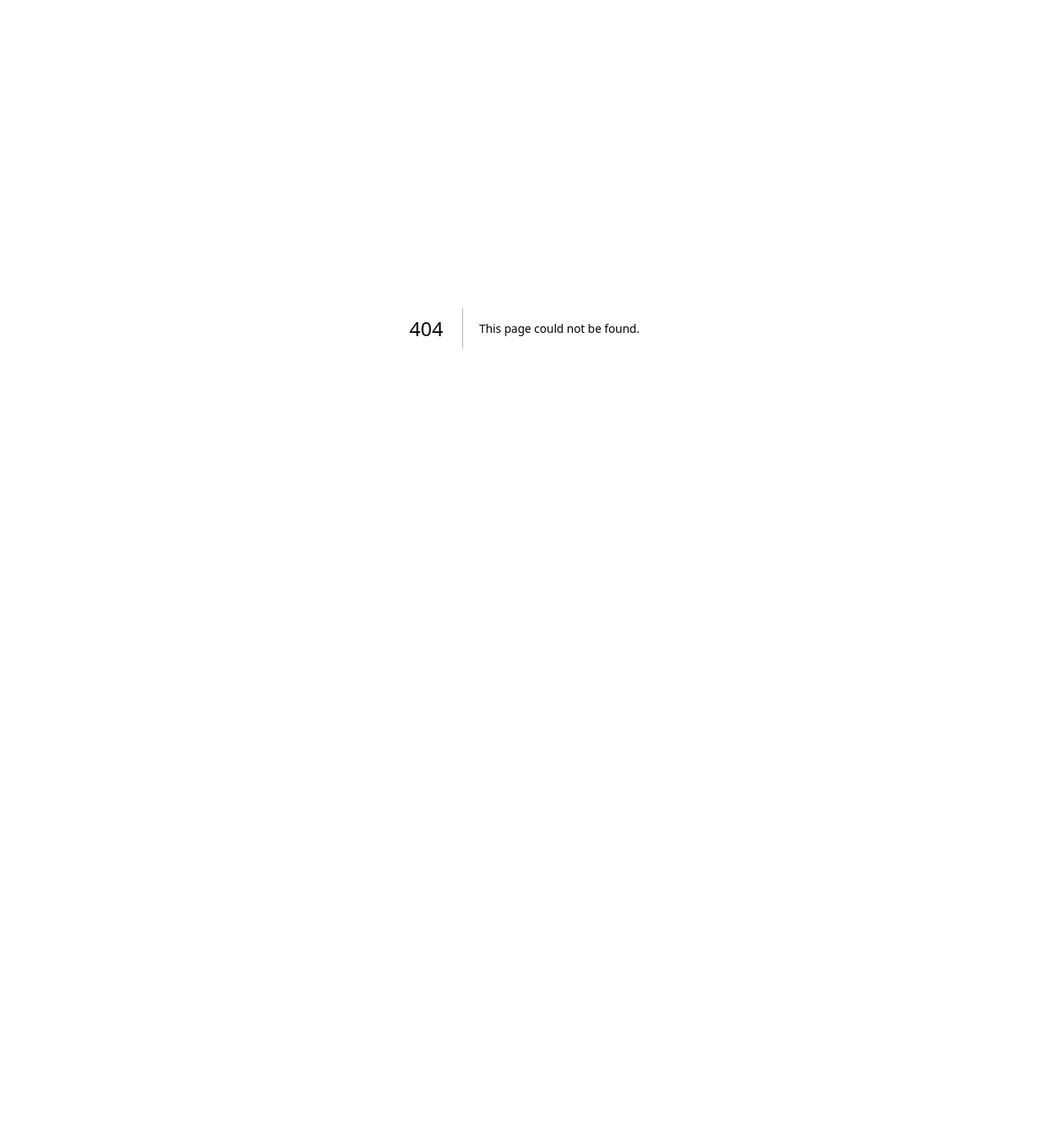
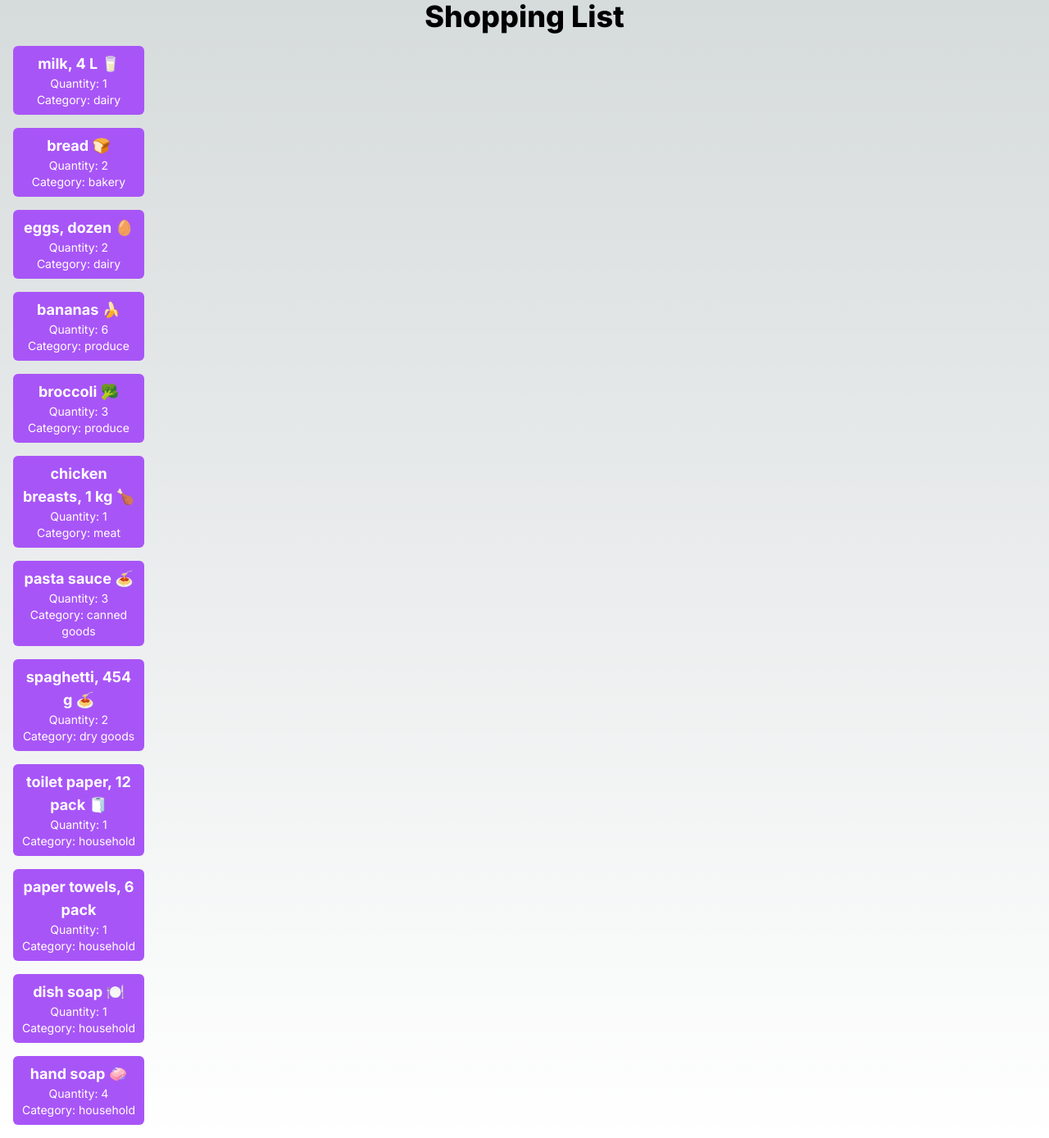
Before and after one commit to Shub4114/cprg306-assignments, a Next.js app: page /week-3 in a window 1280 px wide. Before the commit this address had no page. Shown: the whole page at 82% size. Before the commit the page ends 800 px from the top, so only its background shows below. Built offline with nearby package versions, Linux system fonts and the light colour scheme.

Commit message:
week3 final

```diff
--- a/app/page.js
+++ b/app/page.js
@@ -2,10 +2,11 @@ import Link from 'next/link'
 
 export default function Page() {
   return (
-    <main >
-      <h1>CPRG-306: Web Development 2 - Assignment</h1>
-      <div>
-        <Link href="week-2">Assignment week-2</Link>
+    <main className='text-center text-4xl m-8'>
+      <h1 className='flex justify-center p-2 border width-auto rounded-md ml-60 mr-60 text-blue-300'>CPRG-306: Web Development 2 - Assignment</h1>
+      <div className ='flex-col ml-30 p-2 mr-60'>
+        <p><Link href="week-2">Assignment week-2</Link></p>
+        <p><Link href="week-3">Assignment week-3</Link></p>
       </div>
     </main>
   );
--- a/app/week-2/page.js
+++ b/app/week-2/page.js
@@ -1,12 +1,11 @@
 import StudentInfo from "./student-info";
-
 export default function Page() {
   return (
     <main>
-        <h1 className="text-4xl font-extrabold mb-8">Shopping List</h1>
+        <h1 className="flex justify-center textAlign-center text-4xl font-extrabold mb-8">Shopping List</h1>
     <div>
-      <StudentInfo />
-     </div>
-     </main>
+      <StudentInfo/>
+    </div>
+    </main>
   );
 };
--- a/app/week-2/student-info.js
+++ b/app/week-2/student-info.js
@@ -5,8 +5,8 @@ export default function StudentInfo() {
 
 
       <div>
-        <p>Shubham Patil</p>
-        <Link href="https://github.com/Shub4114/cprg306-assignments.git" >GitHub Repository link</Link>
+        <p className='text-blue-400 text-center text-2xl font-extrabold'>Shubham Patil</p>
+        <p  className='text-center'> <Link href="https://github.com/Shub4114/cprg306-assignments.git">GitHub Repository link</Link></p>
       </div>
 
   );
--- /dev/null
+++ b/app/week-3/item-list.js
@@ -0,0 +1,78 @@
+import React from "react";
+import Item from './item';
+const ItemList = () => {
+  const items = [
+    {
+      name: "milk, 4 L 🥛",
+      quantity: 1,
+      category: "dairy",
+    },
+    {
+      name: "bread 🍞",
+      quantity: 2,
+      category: "bakery",
+    },
+    {
+      name: "eggs, dozen 🥚",
+      quantity: 2,
+      category: "dairy",
+    },
+    {
+      name: "bananas 🍌",
+      quantity: 6,
+      category: "produce",
+    },
+    {
+      name: "broccoli 🥦",
+      quantity: 3,
+      category: "produce",
+    },
+    {
+      name: "chicken breasts, 1 kg 🍗",
+      quantity: 1,
+      category: "meat",
+    },
+    {
+      name: "pasta sauce 🍝",
+      quantity: 3,
+      category: "canned goods",
+    },
+    {
+      name: "spaghetti, 454 g 🍝",
+      quantity: 2,
+      category: "dry goods",
+    },
+    {
+      name: "toilet paper, 12 pack 🧻",
+      quantity: 1,
+      category: "household",
+    },
+    {
+      name: "paper towels, 6 pack",
+      quantity: 1,
+      category: "household",
+    },
+    {
+      name: "dish soap 🍽️",
+      quantity: 1,
+      category: "household",
+    },
+    {
+      name: "hand soap 🧼",
+      quantity: 4,
+      category: "household",
+    },
+  ];
+
+  return (
+    <div>
+      {items.map((item) => (
+        <div  className="flex-col align-center bg-purple-500 p-2 rounded-md text-white text-center m-4 w-40" >
+          <Item name={item.name} quantity={item.quantity} category={item.category} />
+        </div>
+      ))}
+    </div>
+  );
+};
+
+export default ItemList;
--- /dev/null
+++ b/app/week-3/item.js
@@ -0,0 +1,13 @@
+import React from 'react';
+
+const Item = ({ name, quantity, category }) => {
+  return (
+    <div className="text-white">
+      <p className="text-lg font-bold">{name}</p>
+      <p className="text-sm">Quantity: {quantity}</p>
+      <p className="text-sm">Category: {category}</p>
+    </div>
+  );
+};
+
+export default Item;
--- /dev/null
+++ b/app/week-3/page.js
@@ -0,0 +1,13 @@
+    import React from "react";
+    import ItemList from './item-list';
+
+    export default function Page() {
+        return (
+        <main>
+            <h1 className="text-center  text-4xl font-extrabold">Shopping List</h1>
+            <div>
+                <ItemList />
+            </div>
+        </main>
+        );
+    };
```
